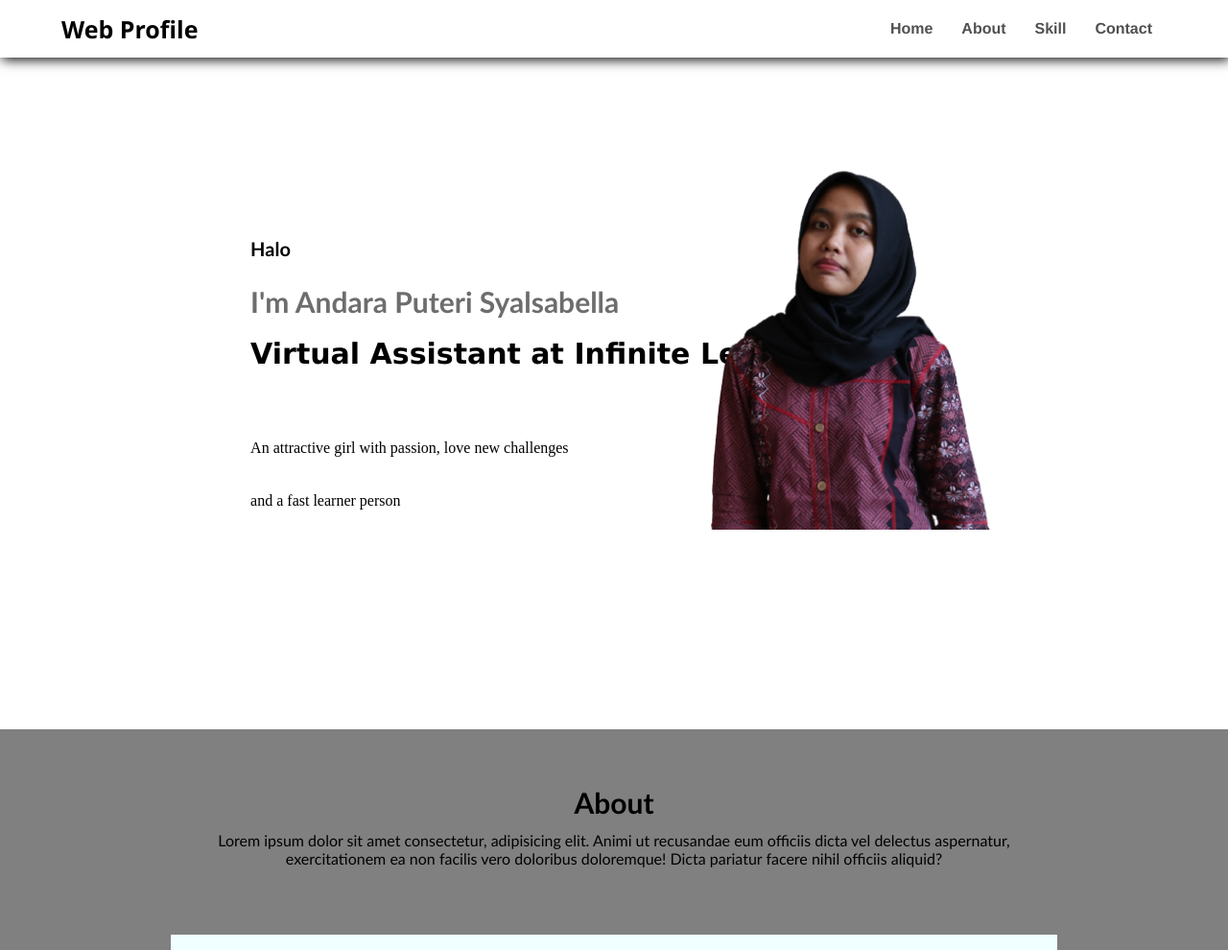
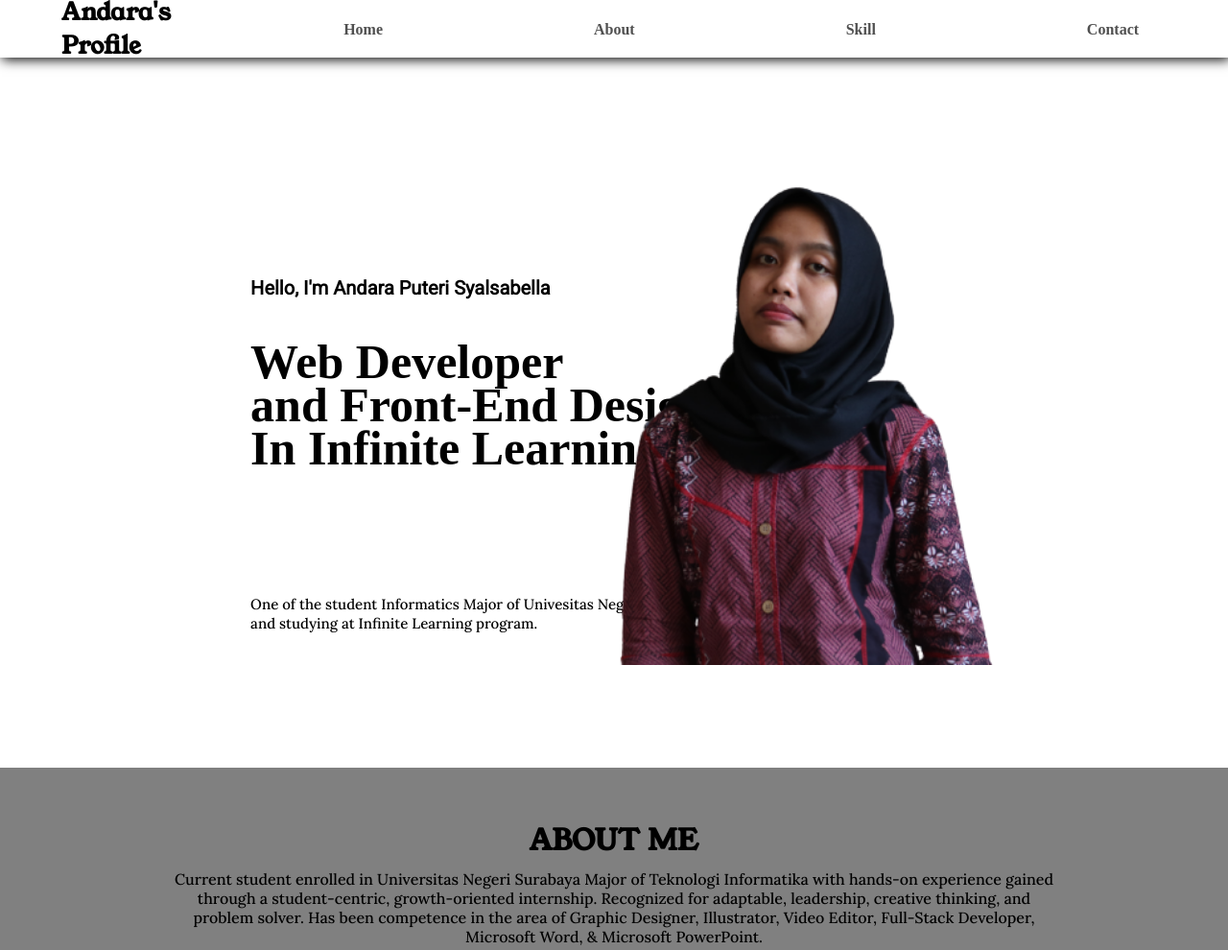
Before and after one commit to andarass/webprofile_Andara-Puteri-Syalsabella, a plain HTML site: page index.html in a window 1280 px wide. Shown: the top 990 px of the page at 96% size. Drawn offline with Linux system fonts and the light colour scheme; a web font is replaced by a local one.

Commit message:
Revisi design

```diff
--- a/index.html
+++ b/index.html
@@ -7,12 +7,19 @@
         <link rel="stylesheet" href="style.css">
         <link rel="stylesheet"
             href="https://cdnjs.cloudflare.com/ajax/libs/font-awesome/4.7.0/css/font-awesome.min.css">
+
+        <!-- link google font -->
+        <link rel="preconnect" href="https://fonts.googleapis.com">
+        <link rel="preconnect" href="https://fonts.gstatic.com" crossorigin>
+        <link
+            href="https://fonts.googleapis.com/css2?family=Frank+Ruhl+Libre&family=Lora:wght@500&family=Roboto&family=Young+Serif&display=swap"
+            rel="stylesheet">
     </head>
     <body>
         <section id="home">
             <div class="navbar">
                 <nav>
-                    <a href="index.html" class="logo">Web Profile</a>
+                    <a href="index.html" class="logo">Andara's Profile</a>
                     <ul>
                         <li><a href="#home">Home</a></li>
                         <li><a href="#about">About</a></li>
@@ -22,12 +29,15 @@
                 </nav>
             </div>
             <div class="home">
-                <p>Halo</p>
-                <p>I'm Andara Puteri Syalsabella</p>
-                <p>Virtual Assistant at Infinite Learning</p>
+                <p>Hello, I'm Andara Puteri Syalsabella</p>
+                <p>Web Developer <br>
+                    and Front-End Designer <br>
+                    In Infinite Learning.</p>
+                <p></p>
                 <br>
-                <p>An attractive girl with passion, love new challenges</p>
-                <p>and a fast learner person</p>
+                <p>One of the student Informatics Major of Univesitas Negeri
+                    Surabaya<br>
+                    and studying at Infinite Learning program.</p>
             </div>
             <img class="picture" src="assets/img-home.png" alt="gambar">
         </section>
@@ -35,13 +45,17 @@
         <section id="about">
             <div class="about">
                 <div class="about-desc">
-                    <p>About</p>
-                    <p>Lorem ipsum dolor sit amet consectetur, adipisicing elit.
-                        Animi ut recusandae eum officiis dicta vel delectus
-                        aspernatur, exercitationem ea non facilis vero doloribus
-                        doloremque! Dicta pariatur facere nihil officiis
-                        aliquid?</p>
+                    <p>ABOUT ME</p>
+                    <p>Current student enrolled in Universitas Negeri Surabaya
+                        Major of Teknologi Informatika with hands-on experience
+                        gained through a student-centric, growth-oriented
+                        internship. Recognized for adaptable, leadership,
+                        creative thinking, and problem solver. Has been
+                        competence in the area of Graphic Designer, Illustrator,
+                        Video Editor, Full-Stack Developer, Microsoft Word, &
+                        Microsoft PowerPoint.</p>
                 </div>
+
                 <div class="row">
                     <div class="column" style="background-color: azure;">
                         <h2>Column 1</h2>
--- a/style.css
+++ b/style.css
@@ -2,6 +2,7 @@ body{
     margin: 0px;
     padding: 0px;
     background-color: white;
+    font-family: "Lora", serif;
 }
 
 ul{
@@ -27,8 +28,9 @@ nav ul{
 }
 
 nav ul li a {
-    margin: 15px;
-    font-family: 'Franklin Gothic Medium', 'Arial Narrow', Arial, sans-serif;
+    margin: 80px;
+    padding-left: 60px;
+    font-family: 'Frank Ruhl Libre', serif;
     color: #505050;
     font-size: 16px;
     font-weight: 650;
@@ -41,7 +43,7 @@ nav ul li a:hover {
 }
 
 .logo {
-    font-family: 'Segoe UI', Tahoma, Geneva, Verdana, sans-serif;
+    font-family: 'Young Serif', serif;
     color: black;
     font-size: 25px;
     font-weight: bold;
@@ -49,7 +51,7 @@ nav ul li a:hover {
 
 #home {
     width: 100%;
-    height: 95vh;
+    height: 100vh;
     position: relative;
 }
 
@@ -59,30 +61,23 @@ nav ul li a:hover {
 }
 
 .home p:nth-child(1) {
-    font-family: 'Gill Sans', 'Gill Sans MT', Calibri, 'Trebuchet MS', sans-serif;
+    font-family: 'Roboto', sans-serif;
     font-weight: bold;
     color: black;
     font-size: 20px;
 }
 .home p:nth-child(2) {
-    font-family: 'Gill Sans', 'Gill Sans MT', Calibri, 'Trebuchet MS', sans-serif;
-    font-weight: bold;
-    color: #6d6d6d;
-    letter-spacing: none;
-    font-size: 30px;
-}
-.home p:nth-child(3) {
-    font-family: 'Lucida Sans', 'Lucida Sans Regular', 'Lucida Grande', 'Lucida Sans Unicode', Geneva, Verdana, sans-serif;
+    font-family: 'Frank Ruhl Libre', serif;
     font-weight: bold;
     color: black;
-    font-size: 30px;
+    letter-spacing: none;
+    font-size: 50px;
+    line-height: 45px;
 }
-.home p:nth-child(4) {
-    font-family: 'Lucida Sans', 'Lucida Sans Regular', 'Lucida Grande', 'Lucida Sans Unicode', Geneva, Verdana, sans-serif;
-    font-weight: bold;
+.home p:nth-child(5) {
     color: black;
-    font-size: 30px;
-    line-height: 30px;
+    font-size: 15px;
+    line-height: 20px;
 }
 
 .home {
@@ -93,7 +88,7 @@ nav ul li a:hover {
 }
 
 .picture {
-    width: 600px;
+    width: 800px;
     height: auto;
     position: absolute;
     left: 80%;
@@ -113,7 +108,7 @@ nav ul li a:hover {
 }
 
 .about-desc p:nth-child(1) {
-    font-family: 'Gill Sans', 'Gill Sans MT', Calibri, 'Trebuchet MS', sans-serif;
+    font-family: 'Young Serif', serif;
     font-weight: bold;
     color: black;
     font-size: 30px;
@@ -123,7 +118,6 @@ nav ul li a:hover {
 }
 
 .about-desc p:nth-child(2) {
-    font-family: 'Gill Sans', 'Gill Sans MT', Calibri, 'Trebuchet MS', sans-serif;
     color: black;
     text-align: center;
 }
```
